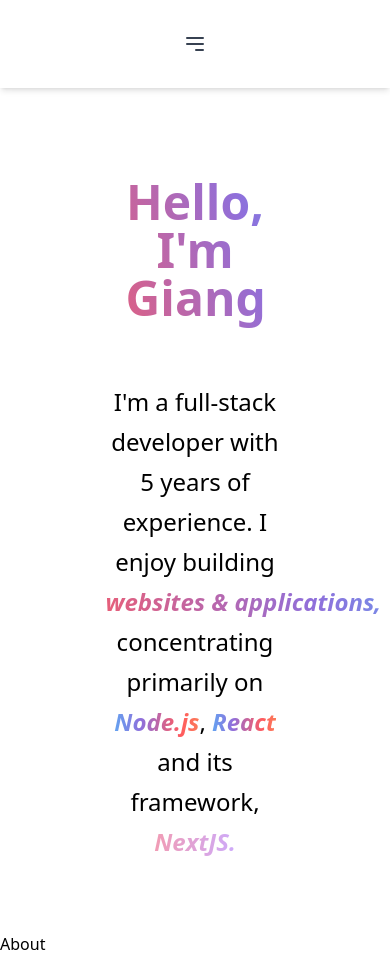
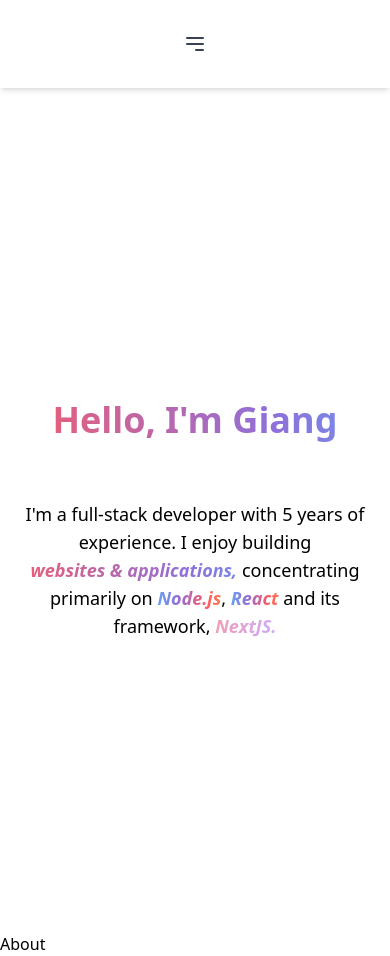
Before and after one commit to mitchin20/dashboard-client, a React (Create React App) app: page / in a window 390 px wide. Built offline with nearby package versions, Linux system fonts and the light colour scheme.

Commit message:
Add responsive to Hero section

```diff
--- a/src/pages/home/components/Hero.tsx
+++ b/src/pages/home/components/Hero.tsx
@@ -45,62 +45,20 @@ const Hero = () => {
         }
     };
 
-    // const createRipple = (e: React.MouseEvent<HTMLDivElement>) => {
-    //     const heroElement = heroRef.current;
-    //     if (!heroElement) return;
-
-    //     // Define the number of ripples per click
-    //     const numRipples = 3;
-
-    //     // Loop to create multiple ripples
-    //     for (let i = 0; i < numRipples; i++) {
-    //         const ripple = document.createElement("span");
-    //         const diameter = Math.max(
-    //             heroElement.clientWidth,
-    //             heroElement.clientHeight
-    //         );
-    //         const radius = diameter / 2;
-
-    //         // Set position and size for the ripple
-    //         ripple.style.width = ripple.style.height = `${diameter}px`;
-    //         ripple.style.left = `${e.clientX - heroElement.getBoundingClientRect().left - radius}px`;
-
-    //         // Offset the top position to make it expand more downward
-    //         const downwardOffset = 10 + i * 5; // Each ripple slightly more offset downward
-    //         ripple.style.top = `${e.clientY - heroElement.getBoundingClientRect().top - radius + downwardOffset}px`;
-
-    //         // Apply the ripple class
-    //         ripple.classList.add("ripple");
-
-    //         // Apply different animation durations for each ripple to create a delay effect
-    //         ripple.style.animationDuration = `${1.2 + i * 0.5}s`; // e.g., 1.2s, 1.7s, 2.2s
-
-    //         // Append the ripple to the hero section
-    //         heroElement.appendChild(ripple);
-
-    //         // Remove the ripple after the animation ends
-    //         requestAnimationFrame(() => {
-    //             ripple.addEventListener("animationend", () => {
-    //                 ripple.remove();
-    //             });
-    //         });
-    //     }
-    // };
-
     return (
         <section
             ref={heroRef}
             onClick={createRipple}
             className="relative h-screen flex items-center justify-center bg-white overflow-hidden"
         >
-            <div className="container mx-auto px-4 py-8 h-[80vh] flex flex-col justify-center">
-                <h1 className="w-6/12 ml-auto mr-auto text-5xl font-bold text-center gradient-text-1 p-5">
+            <div className="lg:w-1/2 md:w-3/4 xs:w-full text-center mx-auto py-8 h-[80vh] flex flex-col justify-center xxs:p-[10px]">
+                <h1 className="ml-auto mr-auto md:text-5xl xxs:text-4xl font-bold gradient-text-1 pt-5 pb-5">
                     Hello, I'm Giang
                 </h1>
-                <p className="w-6/12 ml-auto mr-auto text-2xl text-center leading-10 mt-10">
+                <p className="text-2xl xxs:text-lg leading-10 mt-10">
                     I'm a full-stack developer with 5 years of experience. I
                     enjoy building{" "}
-                    <span className="inline-block whitespace-nowrap text-2xl font-bold italic gradient-text-1">
+                    <span className="inline-block whitespace-nowrap font-bold italic gradient-text-1">
                         websites & applications,
                     </span>{" "}
                     concentrating primarily on{" "}
--- a/tailwind.config.js
+++ b/tailwind.config.js
@@ -3,6 +3,17 @@ module.exports = {
     content: ["./src/**/*.{js,jsx,ts,tsx}"],
     theme: {
         extend: {
+            screens: {
+                xxs: "320px", // Extra extra small screens (small mobile devices)
+                xs: "375px", // Extra small screens (iPhone SE, small Androids)
+                sm: "640px", // Small screens (default, larger phones)
+                md: "768px", // Medium screens (default, tablets)
+                lg: "1024px", // Large screens (default, laptops)
+                xl: "1280px", // Extra large screens (default, desktops)
+                "2xl": "1536px", // 2x extra large screens (default)
+                "3xl": "1920px", // Custom extra large screens
+                "4k": "2560px", // 4K resolution breakpoint
+            },
             colors: {
                 transparent: "transparent",
                 current: "currentColor",
```
